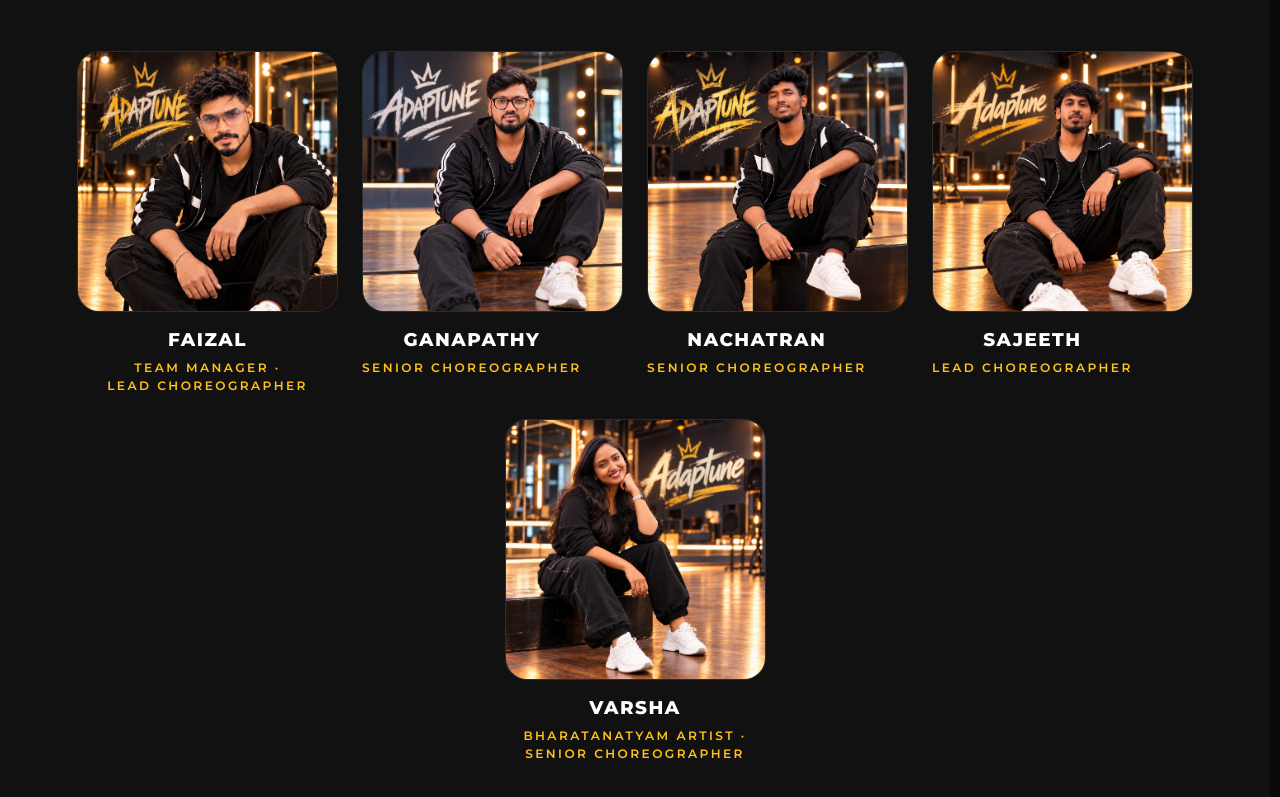
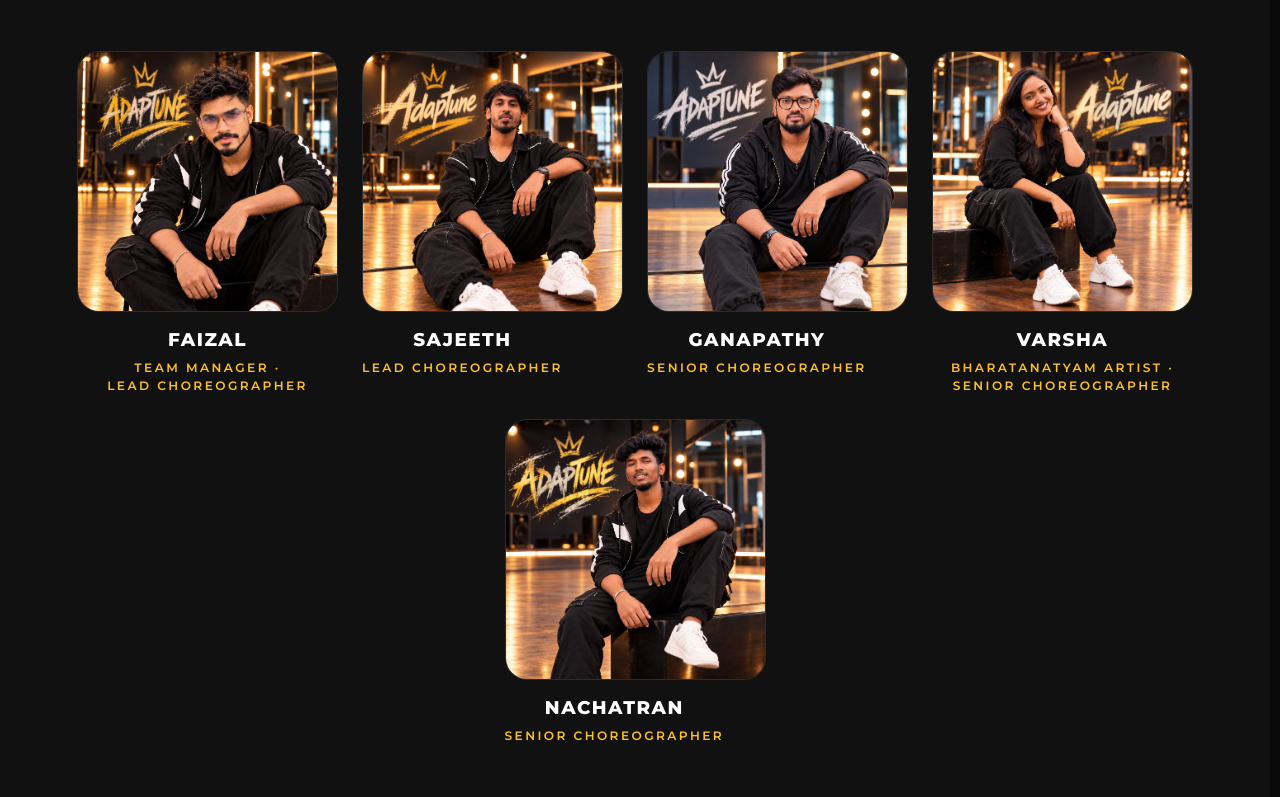
Before and after one commit to dinudinesh516-ai/Adaptune, a React (Vite) app: page / in a window 1280 px wide. Shown: the part 4363-5160 px from the top of the page. Built offline with nearby package versions, Linux system fonts and the light colour scheme.

Commit message:
Team Order

```diff
--- a/src/config.js
+++ b/src/config.js
@@ -34,7 +34,7 @@ export const SERVICES = [
 // Every photo in /team becomes a team card automatically. The photo's file name (without
 // extension) is the key below, e.g. team/Vismai.jpg → TEAM.Vismai.
 // People listed in TEAM_ORDER come first, in that order; everyone else follows alphabetically.
-export const TEAM_ORDER = ['Vismai', 'Faizal', 'Jeffin']
+export const TEAM_ORDER = ['Vismai', 'Faizal', 'Nandhagopal', 'Sajeeth', 'Jeffin', 'Ganapathy', 'Varsha', 'Nachatran']
 
 const LOREM =
   'Lorem ipsum dolor sit amet, consectetur adipiscing elit. Sed do eiusmod tempor incididunt ut labore et dolore magna aliqua. Ut enim ad minim veniam, quis nostrud exercitation ullamco laboris nisi ut aliquip ex ea commodo consequat. Duis aute irure dolor in reprehenderit in voluptate velit esse cillum dolore eu fugiat nulla pariatur.'
```
